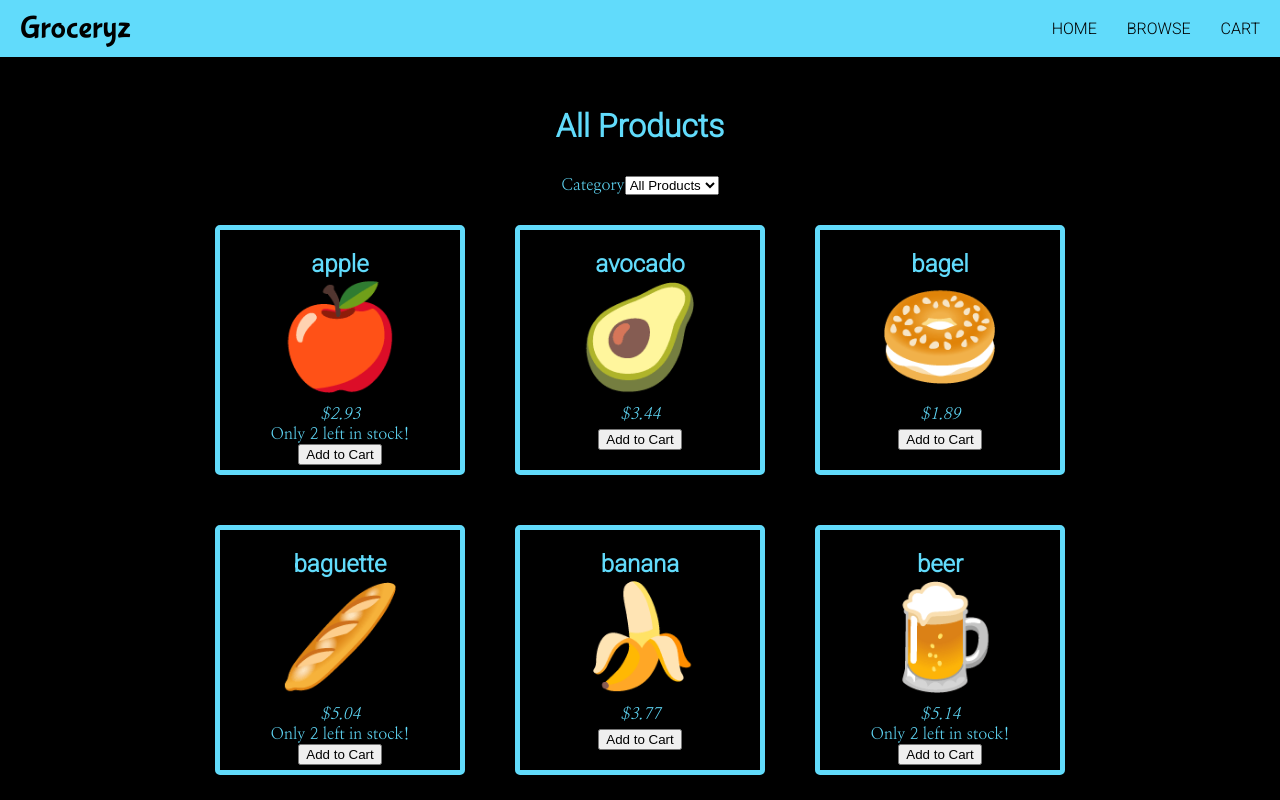
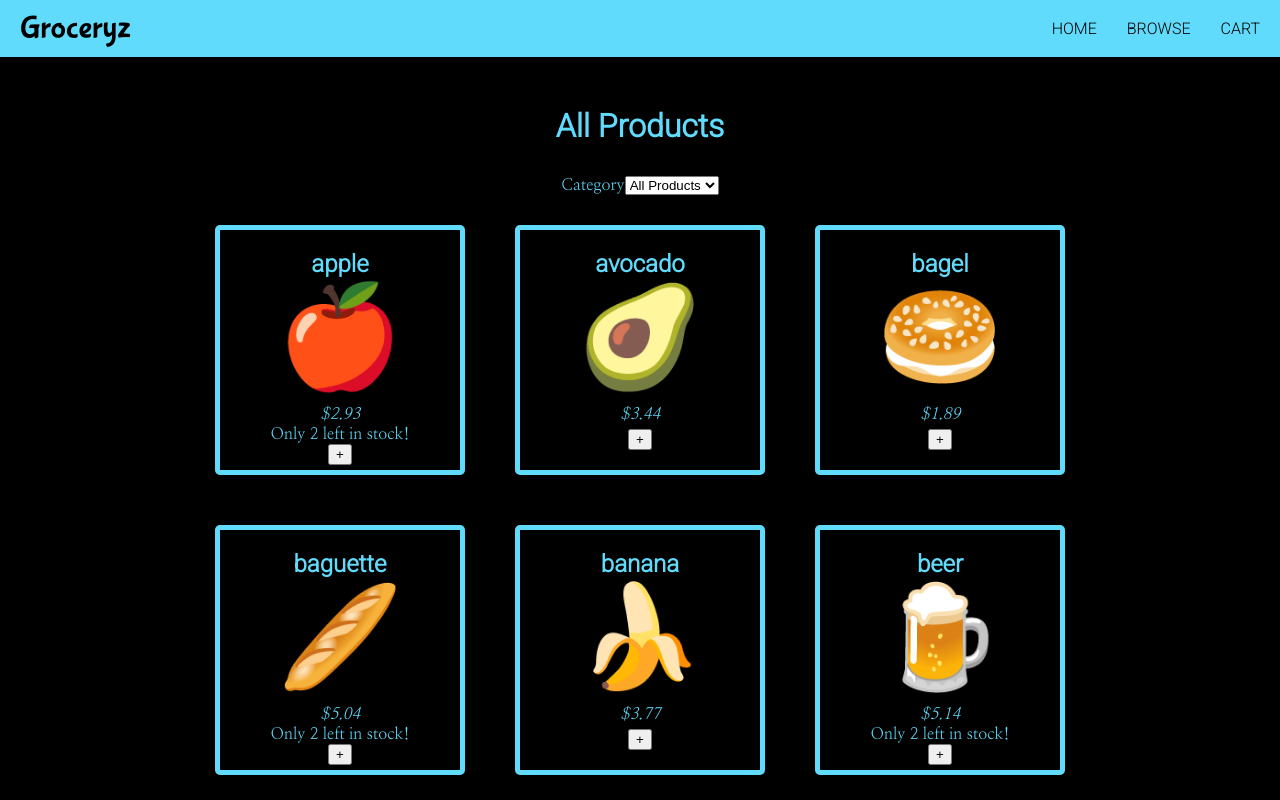
Before and after one commit to jtreeves/grocery-react, a React (Create React App) app: page /browse in a window 1280 px wide. Shown: the top 800 px of the page. Built offline with nearby package versions, Linux system fonts and the light colour scheme.

Commit message:
[BrowseItem] Switch text and function based on stock

```diff
--- a/src/components/browse/BrowseItem.tsx
+++ b/src/components/browse/BrowseItem.tsx
@@ -22,6 +22,7 @@ function BrowseItem({
     stockTally
 }: BrowseItemProps): JSX.Element {
     const [storage, setStorage] = useContext<StorageContext>(GlobalStorage)
+    const inStock: boolean = stockTally > 0
 
     const addProductToCart: ReactEventHandler = (): void => {
         const updatedCart: ProductTally[] = !findProductInCollection(id, storage.cart) ? [...storage.cart, {id: id, tally: 1}] : updateProductTally(id, true, storage.cart)
@@ -33,23 +34,22 @@ function BrowseItem({
         })
     }
 
+    const buttonText: string = inStock ? '+' : 'x'
+    const buttonClass: string = inStock ? '' : 'out-of-stock'
+    const buttonFunction: ReactEventHandler = inStock ? addProductToCart : () => {}
+
     return (
         <article>
             {stockTally < 6 && stockTally > 0 &&
                 <p>Only {stockTally} left in stock!</p>
             }
 
-            {stockTally > 0 &&
-                <button
-                    onClick={addProductToCart}
-                >
-                    Add to Cart
-                </button>
-            }
-
-            {stockTally === 0 &&
-                <p>OUT OF STOCK</p>
-            }
+            <button
+                onClick={buttonFunction}
+                className={buttonClass}
+            >
+                {buttonText}
+            </button>
         </article>
     )
 }
--- a/src/styles/products.css
+++ b/src/styles/products.css
@@ -34,3 +34,8 @@
 .out-of-stock {
     filter: grayscale(1);
 }
+
+button.out-of-stock {
+    cursor: not-allowed;
+    pointer-events: none;
+}
```
